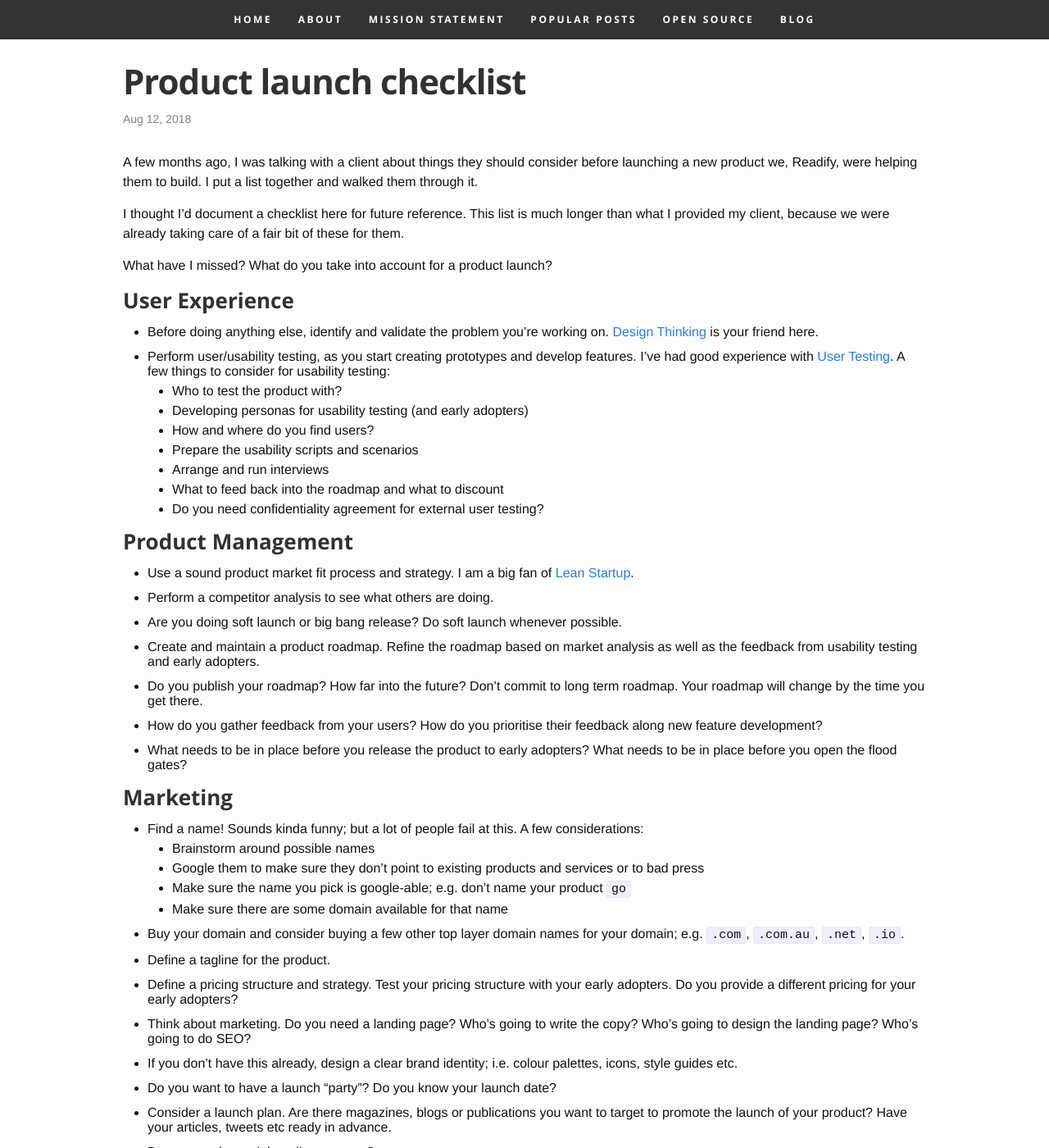
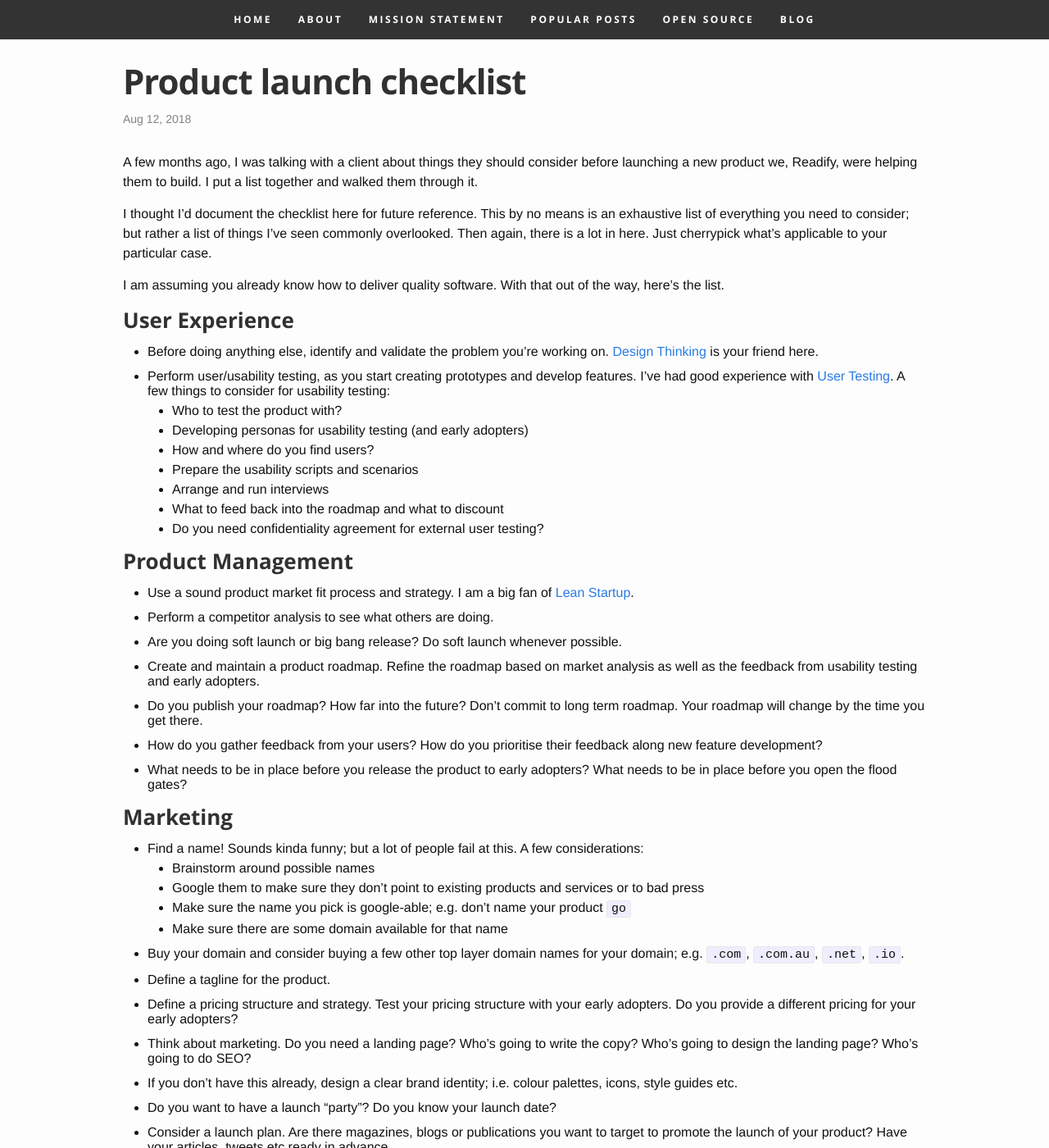
Before and after one commit to MehdiK/mehdik.github.io, a Jekyll site: the page built from _posts/2018-08-12-product-launch-checklist.md, in a window 1280 px wide and 1400 px high. Shown: the whole window at 82% size. Built offline with Jekyll 4.4.1, drawn with Linux system fonts in a browser that asks for light colours; nearby versions of some CDN libraries; comment, search, counter and statistics services are not loaded; some of the changed text lies outside the part shown.

Commit message:
Made a few adjustments based on feedback

```diff
--- a/_posts/2018-08-12-product-launch-checklist.md
+++ b/_posts/2018-08-12-product-launch-checklist.md
@@ -1,15 +1,15 @@
 ---
 layout: post
 title: "Product launch checklist"
-description: "This is a checklist for everything you need to consider for launching a new product"
+description: "This is a checklist for a few things you need to consider for launching a new product"
 date: "2018-08-12"
 tags: ["Product"]
 ---
 A few months ago, I was talking with a client about things they should consider before launching a new product we, Readify, were helping them to build. I put a list together and walked them through it.
 
-I thought I'd document a checklist here for future reference. This list is much longer than what I provided my client, because we were already taking care of a fair bit of these for them.
+I thought I'd document the checklist here for future reference. This by no means is an exhaustive list of everything you need to consider; but rather a list of things I've seen commonly overlooked. Then again, there is a lot in here. Just cherrypick what's applicable to your particular case.
 
-What have I missed? What do you take into account for a product launch?
+I am assuming you already know how to deliver quality software. With that out of the way, here's the list.
 
 ### User Experience
  - Before doing anything else, identify and validate the problem you're working on. [Design Thinking](https://www.ideou.com/pages/design-thinking) is your friend here.
@@ -80,8 +80,13 @@
    - Does the vendor allow free/discounted retest if they find vulnerabilities? If yes, what's the grace period?
 
 ### Technical
- - Do you have a logging and monitoring system?
- - Can you monitor your application performance proactively?
+ - Do you have a logging, monitoring and alerting system?
+ - Do you have a sound backup strategy in place? Do you test your backups on a regular basis?
+ - Do your BCP and DR policy cover your technical recovery? What's your mean time to recovery?
+ - Have you done load and stress testing on your app? Can you monitor your application performance proactively?
  - Do you have health dashboards setup?
  - Can you do zero downtime release? This is much more critical if you are working on a globally used product with no "after hours".
  - What's your SLA? Do you have maintenance window? Is it communicated in the license agreement?
+
+
+What have I missed? What do you take into account for a product launch?
```
Also changed, not shown: other parts of _posts/2018-08-12-product-launch-checklist.md (+1 -1 lines).
